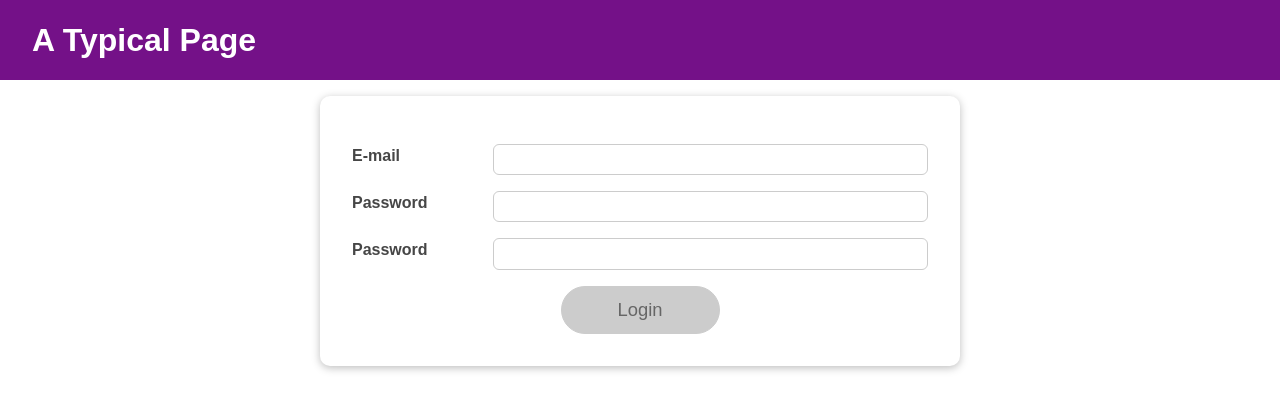
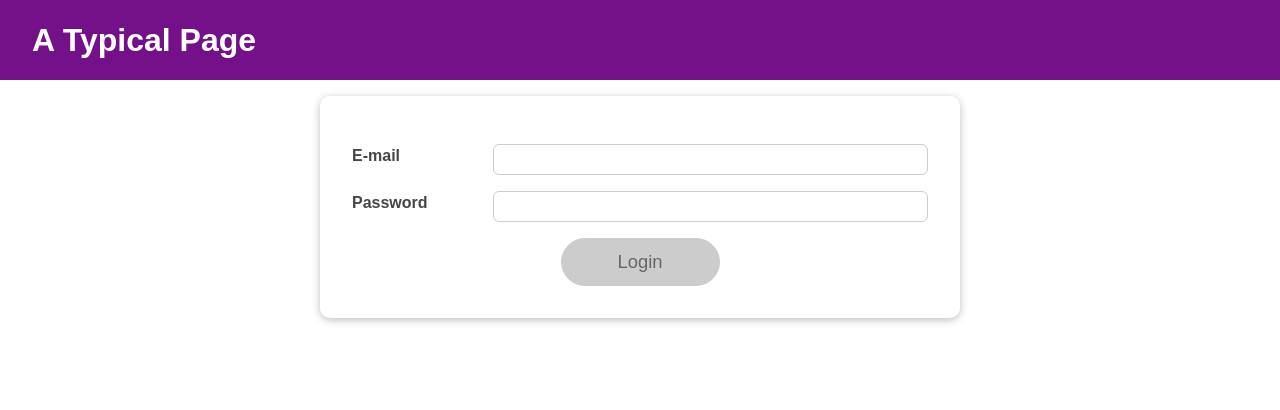
Before and after one commit to fredericreact/login, a React (Create React App) app: page / in a window 1280 px wide. Shown: the top 410 px of the page. Built offline with nearby package versions, Linux system fonts and the light colour scheme.

Commit message:
refactoring an input component

```diff
--- a/src/components/Login/Login.js
+++ b/src/components/Login/Login.js
@@ -144,20 +144,7 @@ dispatchPassword({type:'INPUT_BLUR'})
         onBlur={validatePasswordHandler}
          />
 
-        <div
-          className={`${classes.control} ${
-            passwordState.isValid === false ? classes.invalid : ''
-          }`}
-        >
-          <label htmlFor="password">Password</label>
-          <input
-            type="password"
-            id="password"
-            value={passwordState.value}
-            onChange={passwordChangeHandler}
-            onBlur={validatePasswordHandler}
-          />
-        </div>
+
         <div className={classes.actions}>
           <Button type="submit" className={classes.btn} disabled={!formIsValid}>
             Login
```
Also changed, not shown: 1 other file (tests, documents, lock files or other folders).
